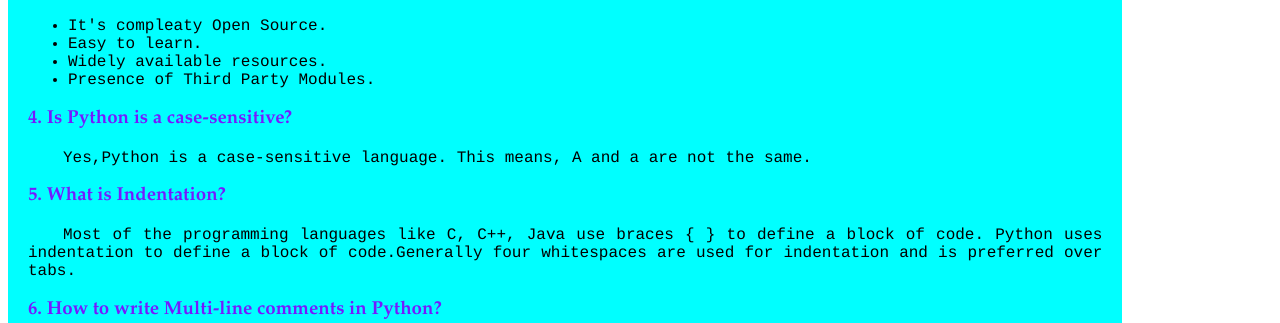
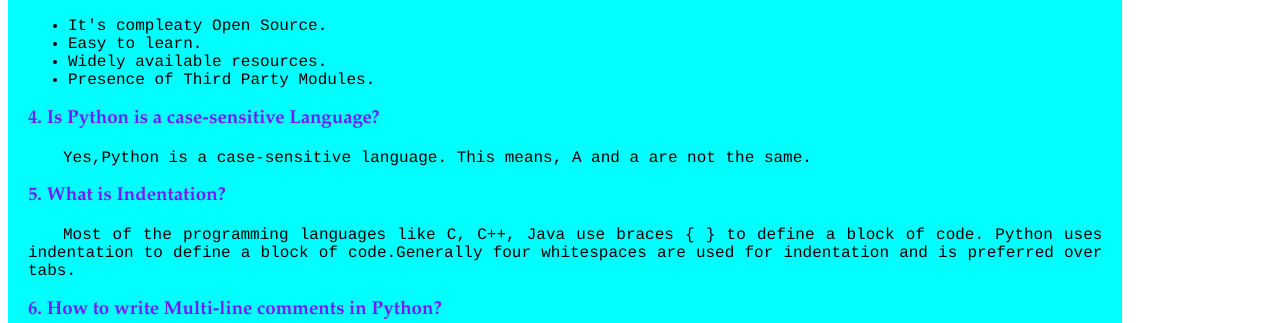
Before and after one commit to Scorpio106/PythonInterViewQuestions, a Django app: a page that uses PythonInterviewQuestionsBlog/templates/questions.html in a window 1280 px wide. Shown: the part 488-811 px from the top of the page. Run offline with Django 3.2, Linux system fonts and the light colour scheme.

Commit message:
Casesensitive question is changed

```diff
--- a/PythonInterviewQuestionsBlog/templates/questions.html
+++ b/PythonInterviewQuestionsBlog/templates/questions.html
@@ -19,7 +19,7 @@
     <li class="l1">Widely available resources.</li>
     <li class="l1">Presence of Third Party Modules.</li>
  </ul>
-<h3>4. Is Python is a case-sensitive?</h3>
+<h3>4. Is Python is a case-sensitive Language?</h3>
 <p class="p1"> Yes,Python is a case-sensitive language. This means, A and a are not the same.</p>
 <h3>5. What is Indentation?</h3>
 <p class="p1"> Most of the programming languages like C, C++, Java use braces { } to define a block of code.
```
